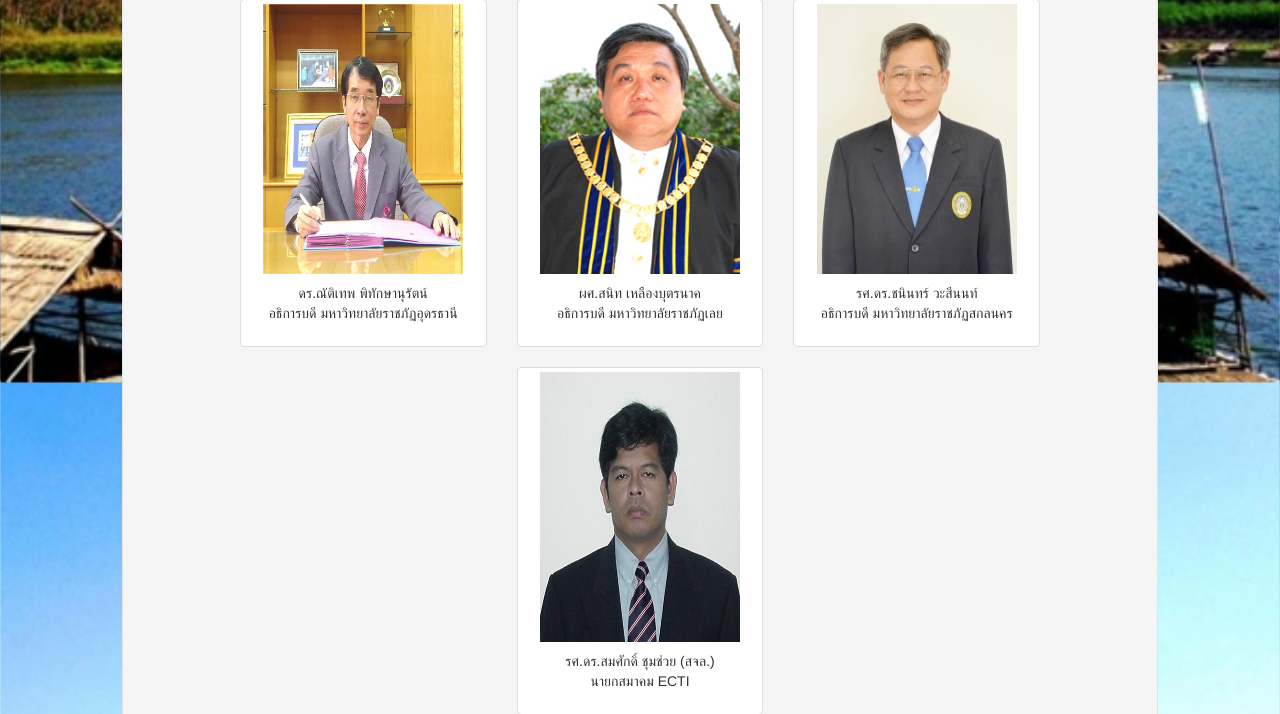
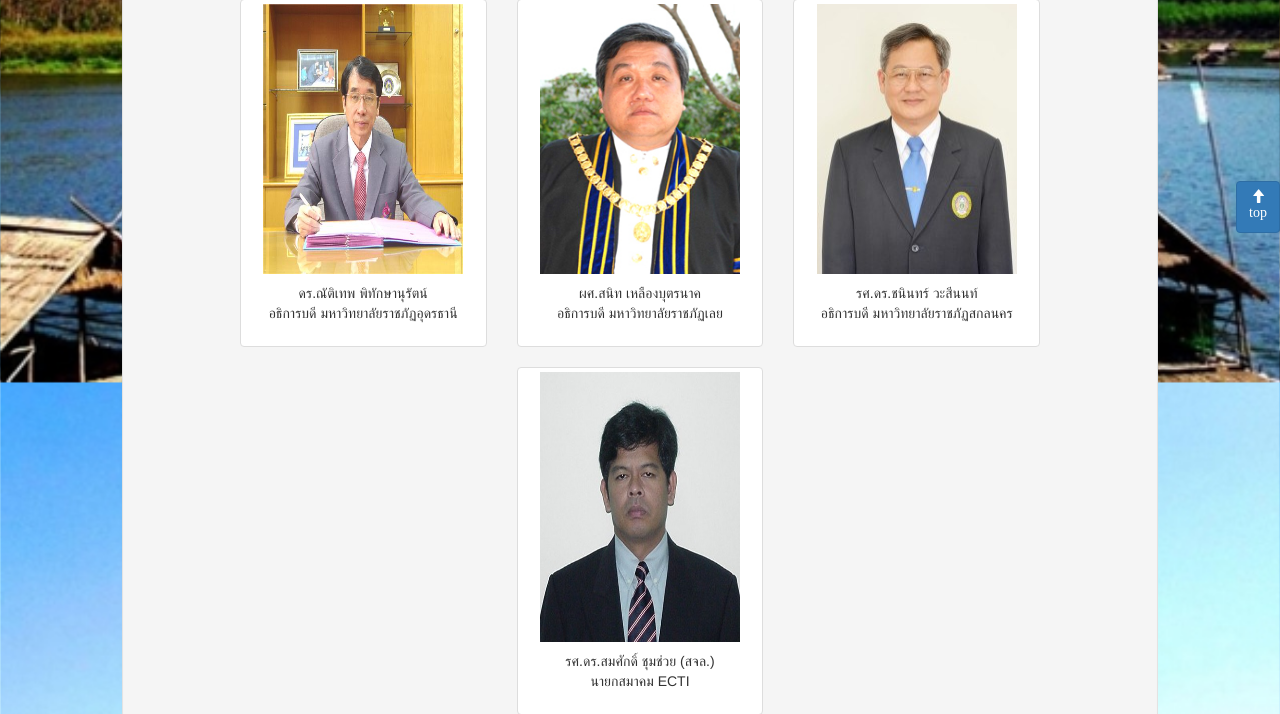
Before and after one commit to mynameistecs51/ecticard, a PHP site: page /committee.php in a window 1280 px wide. Shown: the part 567-1281 px from the top of the page. Run offline with PHP 8.4, Linux system fonts and the light colour scheme.

Commit message:
update committee

```diff
--- a/committee.php
+++ b/committee.php
@@ -1,10 +1,10 @@
 <?php include "header.php";?>
 <div class="row">
 	<table  width="100%">
-		<tr >
+		<tr>
 			<td>
 				<h3 class="page-header text-danger">Chair Person</h3>
-				<div class="col-sm-6 col-md-4">
+				<div class="col-sm-4">
 					<div class="thumbnail">
 						<img src="assets/img/headUdru.jpg" alt="..." style="width: 200px; height:270px; ">
 						<div class="caption text-center">
@@ -12,7 +12,7 @@
 						</div>
 					</div>
 				</div>
-				<div class="col-sm-6 col-md-4">
+				<div class="col-sm-4">
 					<div class="thumbnail">
 						<img src="assets/img/headLru.jpg" alt="..." style="width: 200px; height:270px; ">
 						<div class="caption text-center">
@@ -20,7 +20,7 @@
 						</div>
 					</div>
 				</div>
-				<div class="col-sm-6 col-md-4">
+				<div class="col-sm-4">
 					<div class="thumbnail">
 						<img src="assets/img/headSakon.jpg" alt="..." style="width: 200px; height:270px; ">
 						<div class="caption text-center">
--- a/header.php
+++ b/header.php
@@ -44,15 +44,13 @@
         }
       </style>
       <style>
-        .back-to-top .affix-top {
-          position: absolute; /* allows it to "slide" up into view */
-          bottom: -82px;
-          right: 10px;
-        }
-        .back-to-top .affix {
-          position: fixed; /* keeps it on the bottom once in view */
-          bottom: 18px;
-          right: 10px;
+        .back-to-top{
+          position: fixed; /* allows it to "slide" up into view */
+          /*bottom: -82px;*/
+          /*right: 10px;*/
+          right: 0px;
+          bottom: 0px;
+          z-index: 100;
         }
       </style>
     </head>
```
